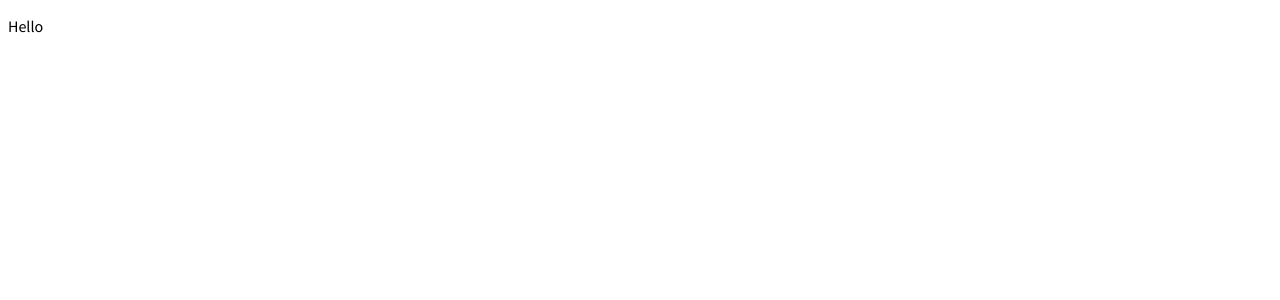
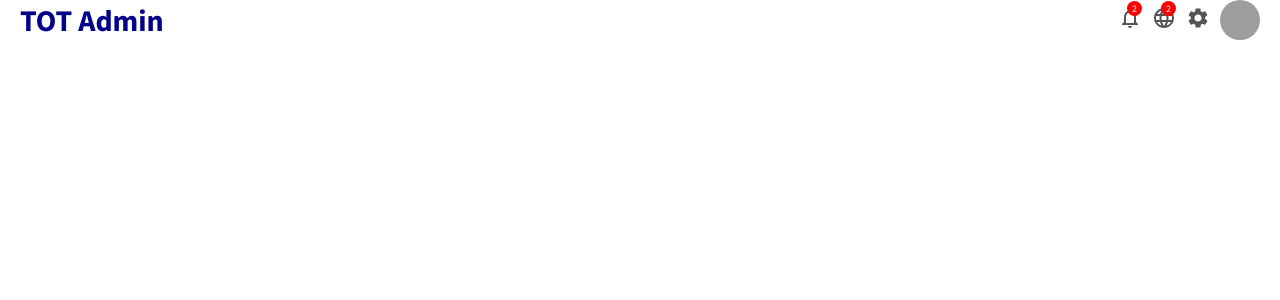
Before and after one commit to caarlosdamian/Dashboard-Demo, a React (Create React App) app: page / in a window 1280 px wide. Shown: the top 300 px of the page. Built offline with nearby package versions, Linux system fonts and the light colour scheme; grey boxes are pictures that could not be loaded.

Commit message:
add some style to topbar

```diff
--- a/public/index.html
+++ b/public/index.html
@@ -18,6 +18,7 @@
     <style>
       *{
         font-family: 'Source Sans Pro', sans-serif;
+        margin: 0px;
       }
     </style>
     <title>Dashboard Admin</title>
--- a/src/App.js
+++ b/src/App.js
@@ -1,9 +1,10 @@
+import Topbar from "./components/topbar/Topbar";
 
 function App() {
   return (
     <div className="App">
-      <p>Hello</p>
-    </div>
+      <Topbar/>
+      </div>
   );
 }
 
--- /dev/null
+++ b/src/components/topbar/Topbar.jsx
@@ -0,0 +1,31 @@
+import React from "react";
+import "../../styles/topbar.css";
+import NotificationsNoneIcon from "@material-ui/icons/NotificationsNone";
+import LanguageIcon from '@material-ui/icons/Language';
+import SettingsIcon from '@material-ui/icons/Settings';
+
+export default function Topbar() {
+  return (
+    <div className="topbar">
+      <div className="topbarWrapper">
+        <div className="topLeft">
+          <span className="logo">TOT Admin</span>
+        </div>
+        <div className="topRight">
+          <div className="topbarIconContainer">
+            <NotificationsNoneIcon />
+            <span className="topIconBag">2</span>
+          </div>
+          <div className="topbarIconContainer">
+            <LanguageIcon />
+            <span className="topIconBag">2</span>
+          </div>
+          <div className="topbarIconContainer">
+            <SettingsIcon />
+          </div>
+          <img src="https://i.ibb.co/0Jvty5D/Mprofile.jpg" alt="avatar" className="topAvatar" />
+        </div>
+      </div>
+    </div>
+  );
+}
--- /dev/null
+++ b/src/styles/topbar.css
@@ -0,0 +1,51 @@
+.topbar {
+  width: 100%;
+  height: 60px;
+  background-color: white;
+  position: sticky;
+  top: 0;
+  z-index: 999;
+}
+.topbarWrapper {
+  padding: 0px 20px;
+  display: flex;
+  align-items: center;
+  justify-content: space-between;
+}
+.logo {
+  font-weight: bold;
+  font-size: 30px;
+  color: darkblue;
+  cursor: pointer;
+}
+
+.topRight {
+  display: flex;
+  align-items: center;
+}
+.topbarIconContainer {
+  position: relative;
+  cursor: pointer;
+  margin-right: 10px;
+  color: #555;
+}
+.topIconBag {
+  width: 15px;
+  height: 15px;
+  position: absolute;
+  top: -5px;
+  right: 0px;
+  background-color: red;
+  color: white;
+  border-radius: 50%;
+  display: flex;
+  align-items: center;
+  justify-content: center;
+  font-size: 10px;
+}
+.topAvatar {
+  height: 40px;
+  width: 40px;
+  border-radius: 50%;
+  cursor: pointer;
+}
```
